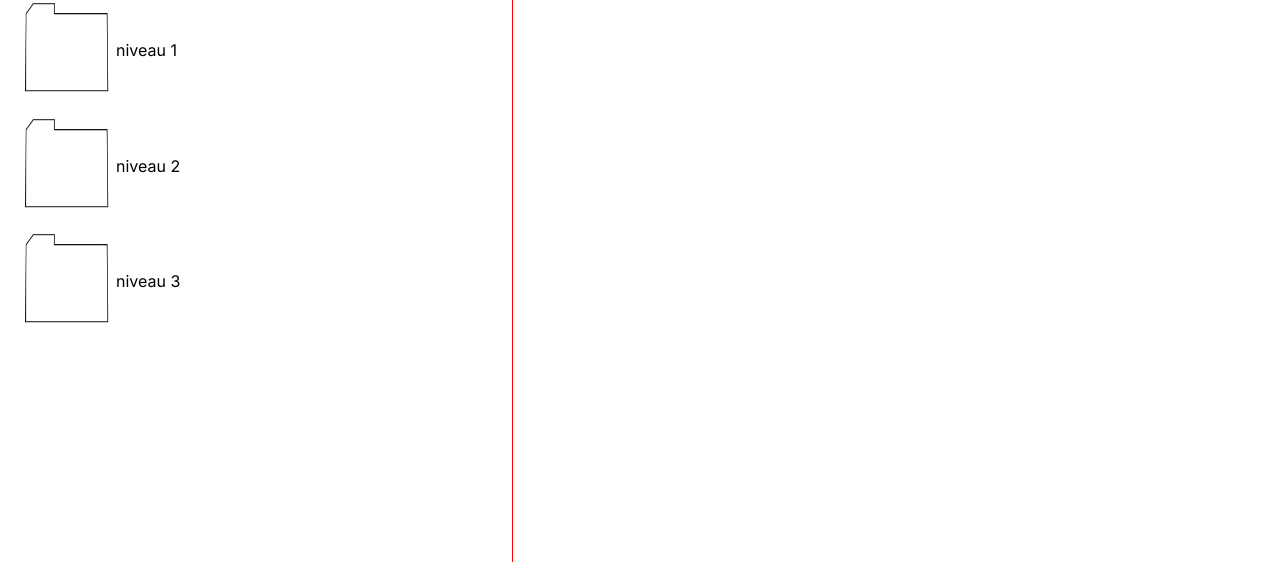
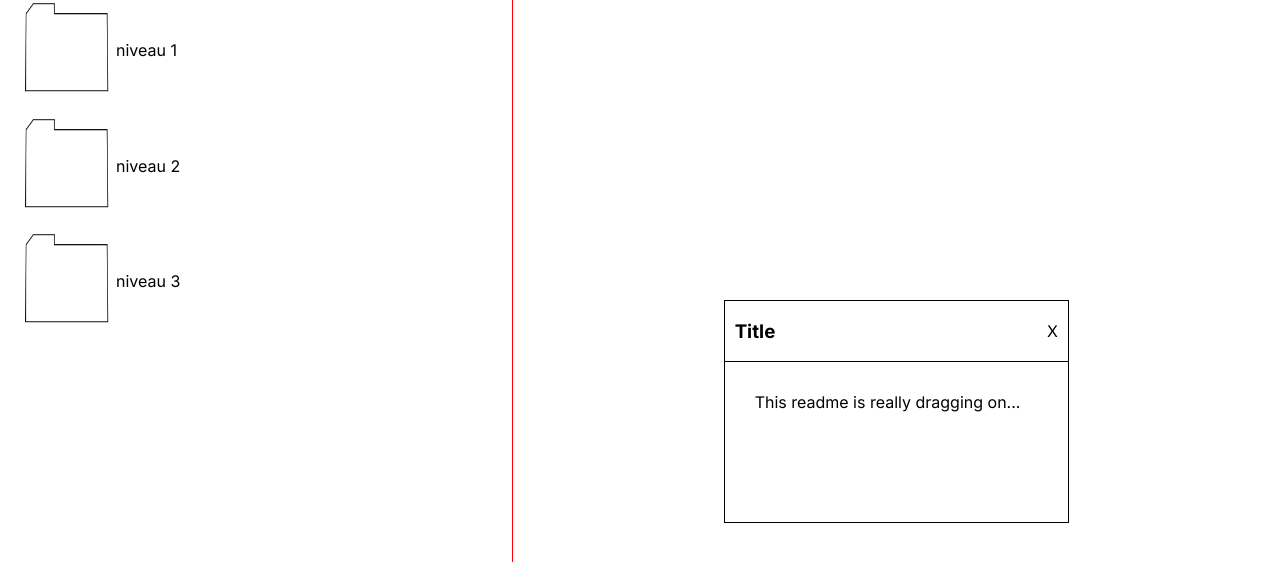
Before and after one commit to Gorhuann/site_gameplay, a Next.js app: page / in a window 1280 px wide. Shown: the top 562 px of the page. Built offline with nearby package versions, Linux system fonts and the light colour scheme.

Commit message:
Ajout : Lock

```diff
--- /dev/null
+++ b/Components/Lock.module.css
@@ -0,0 +1,21 @@
+.corps {
+    width: 45%;
+    height: 200px;
+}
+
+.handle {
+    border: 1px solid black;
+    display: flex;
+    justify-content: space-between;
+    align-items: center;
+
+    padding: 0 10px;
+}
+
+.content {
+    height: 100px;
+    padding: 30px;
+
+    border: 1px solid black;
+    border-top: none;
+}
--- /dev/null
+++ b/Components/Lock.tsx
@@ -0,0 +1,13 @@
+import style from "./Lock.module.css";
+
+export default function Lock(props) {
+  return (
+    <div className={style.corps}>
+      <div className={style.handle}>
+        <h3>Title</h3>
+        <div onClick={props.closeFile}>X</div>
+      </div>
+      <div className={style.content}>This readme is really dragging on...</div>
+    </div>
+  );
+}
--- a/app/page.css
+++ b/app/page.css
@@ -5,22 +5,22 @@ html, body{
 
 main{
     display: flex;
+
+    height: 100vh;
 }
 
 section:first-of-type{
     width: 40vw;
     border-right: 1px solid red;
     overflow-y: scroll;
-    height: 100vh;
 }
 
 section:last-of-type{
     width: 60vw;
-    height: 100vh;
 
     display: flex;
     justify-content: center;
-    align-content: center;
+    align-items: center;
 }
 
 ::-webkit-scrollbar {
--- a/app/page.tsx
+++ b/app/page.tsx
@@ -3,6 +3,7 @@
 import Dossier from "@/Components/Dossier";
 import Fichier from "@/Components/Fichier";
 import Shortcut from "@/Components/Shortcut";
+import Lock from "@/Components/Lock";
 
 import { useState } from "react";
 import "./page.css";
@@ -38,6 +39,7 @@ export default function Home() {
       </section>
       <section>
         <Fichier closeFile={() => setActiveIndex(false)} onShow={activeIndex} />
+        <Lock></Lock>
       </section>
     </main>
   );
```
